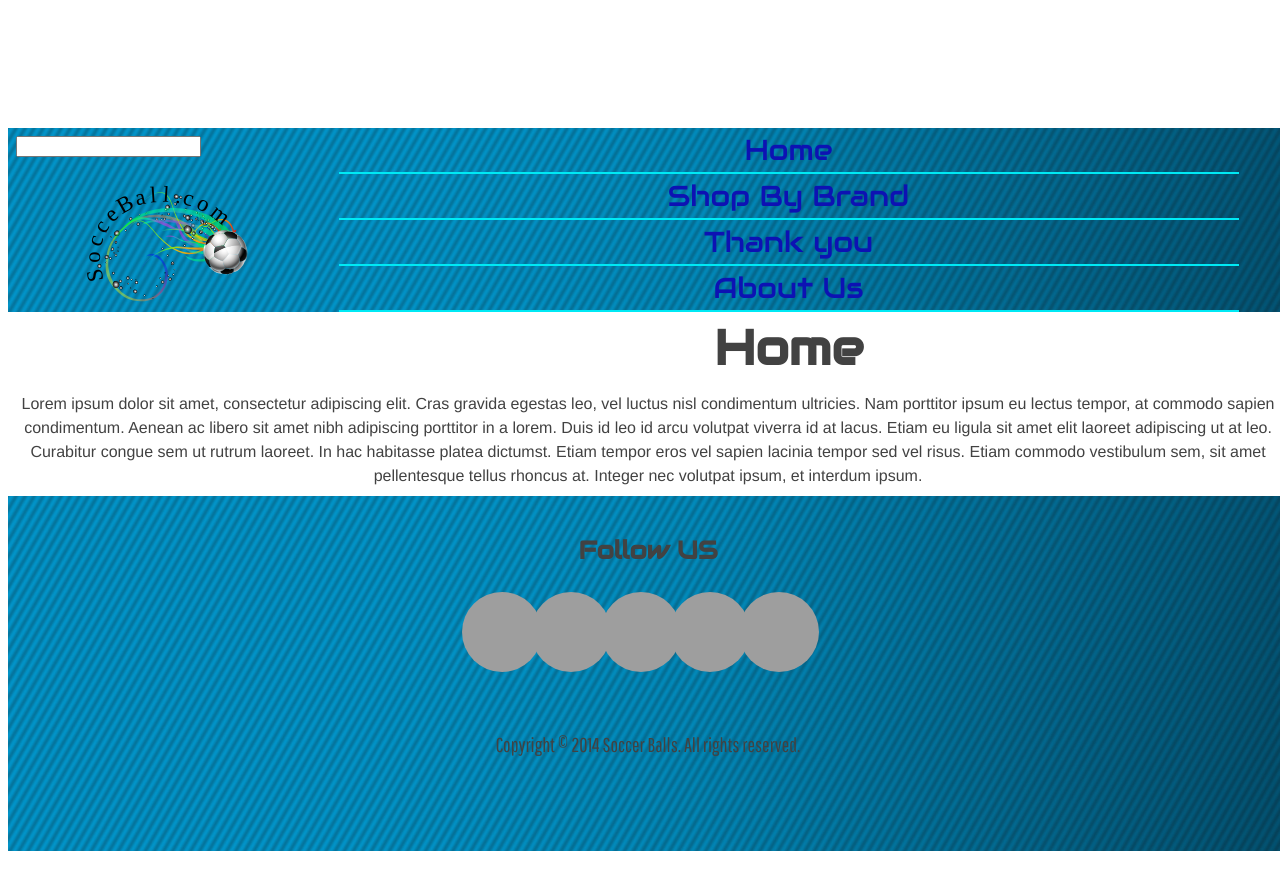
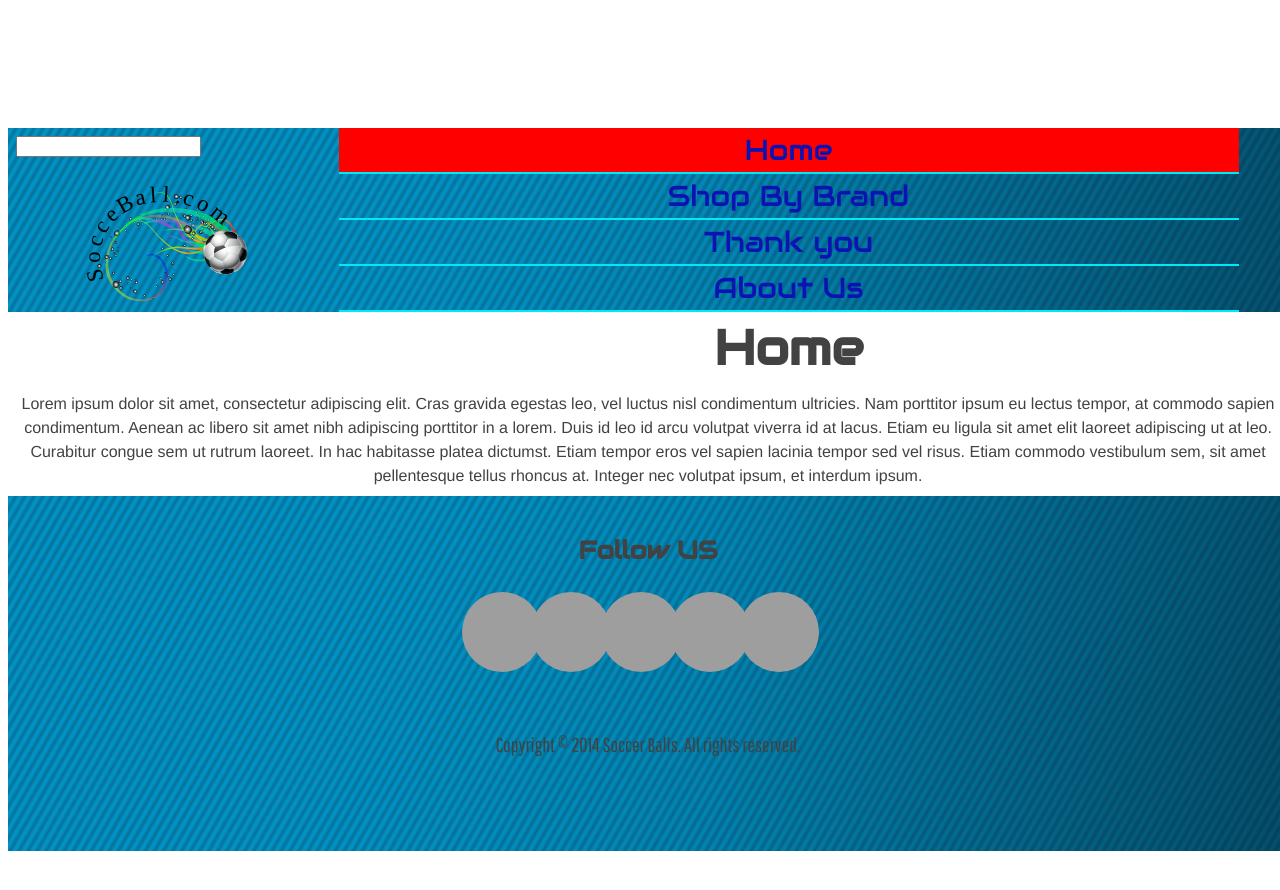
Before and after one commit to pipeclap/ecommerce-website, a Jekyll site: the page built from index.html, in a window 1280 px wide. Shown: the top 890 px of the page. Built offline with Jekyll 4.4.1, drawn with Linux system fonts in a browser that asks for light colours; some web fonts are replaced; Markdown is read by kramdown in place of the engine named in the settings; grey boxes are pictures that could not be loaded.

Commit message:
added CURRENT red colour to the nav

```diff
--- a/_layouts/default.html
+++ b/_layouts/default.html
@@ -19,7 +19,7 @@
 		<img src="../images/logo/logo.svg" class="logo" alt="soccer balls.com logo">
 		<nav>
 			<ul class="mega">
-				<li><a href="{{site.baseurl}}/">Home</a>
+				<li><a class="{% if page.url == '/' %}current{% endif %}" href="{{site.baseurl}}/">Home</a>
 				<li><a href="#">Shop By Brand</a></li>
 				<li><a href="{{site.baseurl}}/thankyou/">Thank you</a></li>
 				<li><a href="{{site.baseurl}}/about/">About Us</a></li>
--- a/css/header.css
+++ b/css/header.css
@@ -175,6 +175,10 @@ nav ul li a:hover {
 }
 }
 
+.current{
+  background-color: red;
+}
+
 @media only screen and (min-width: 35em){
 
 	nav ul li a {
```
